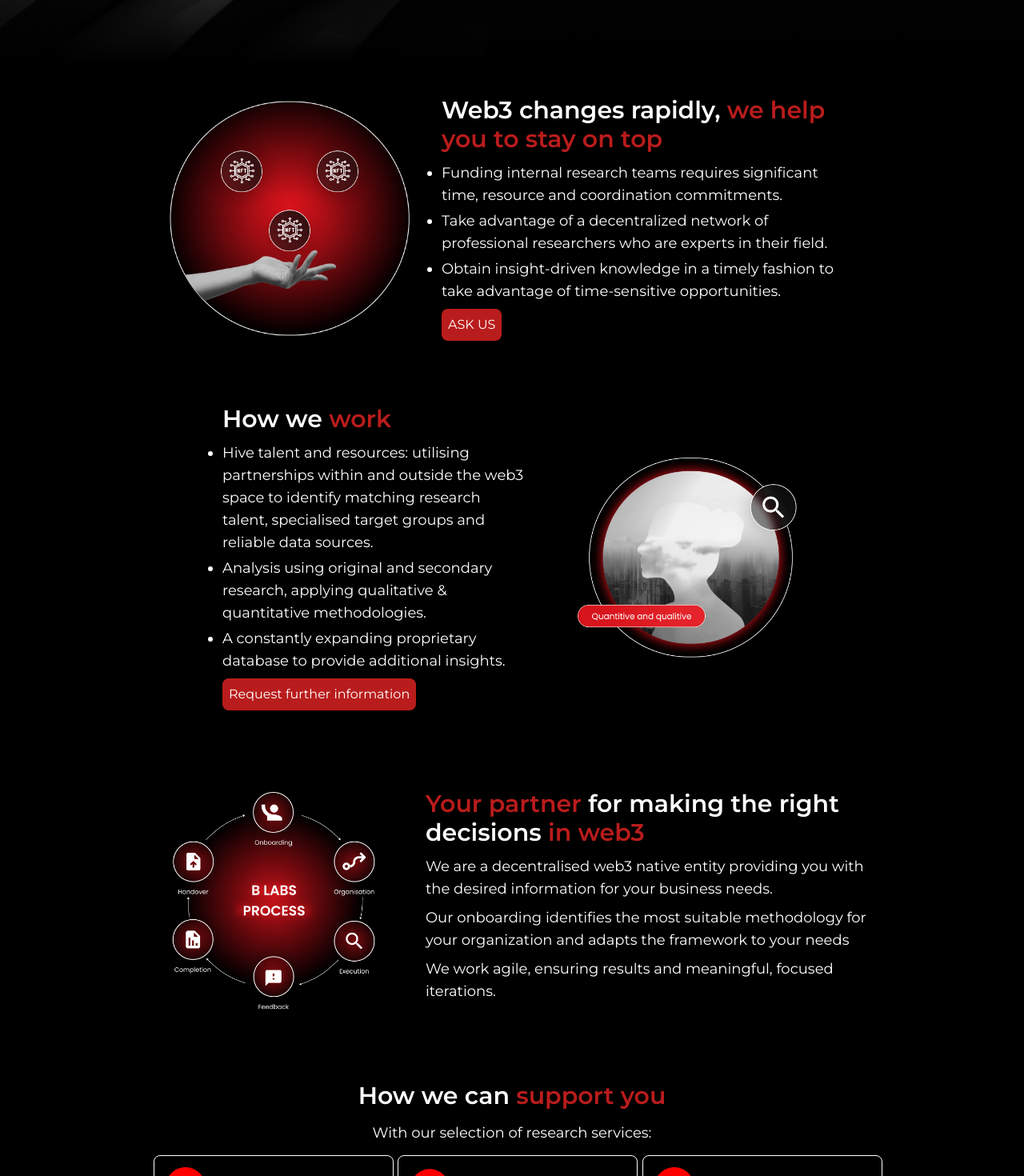
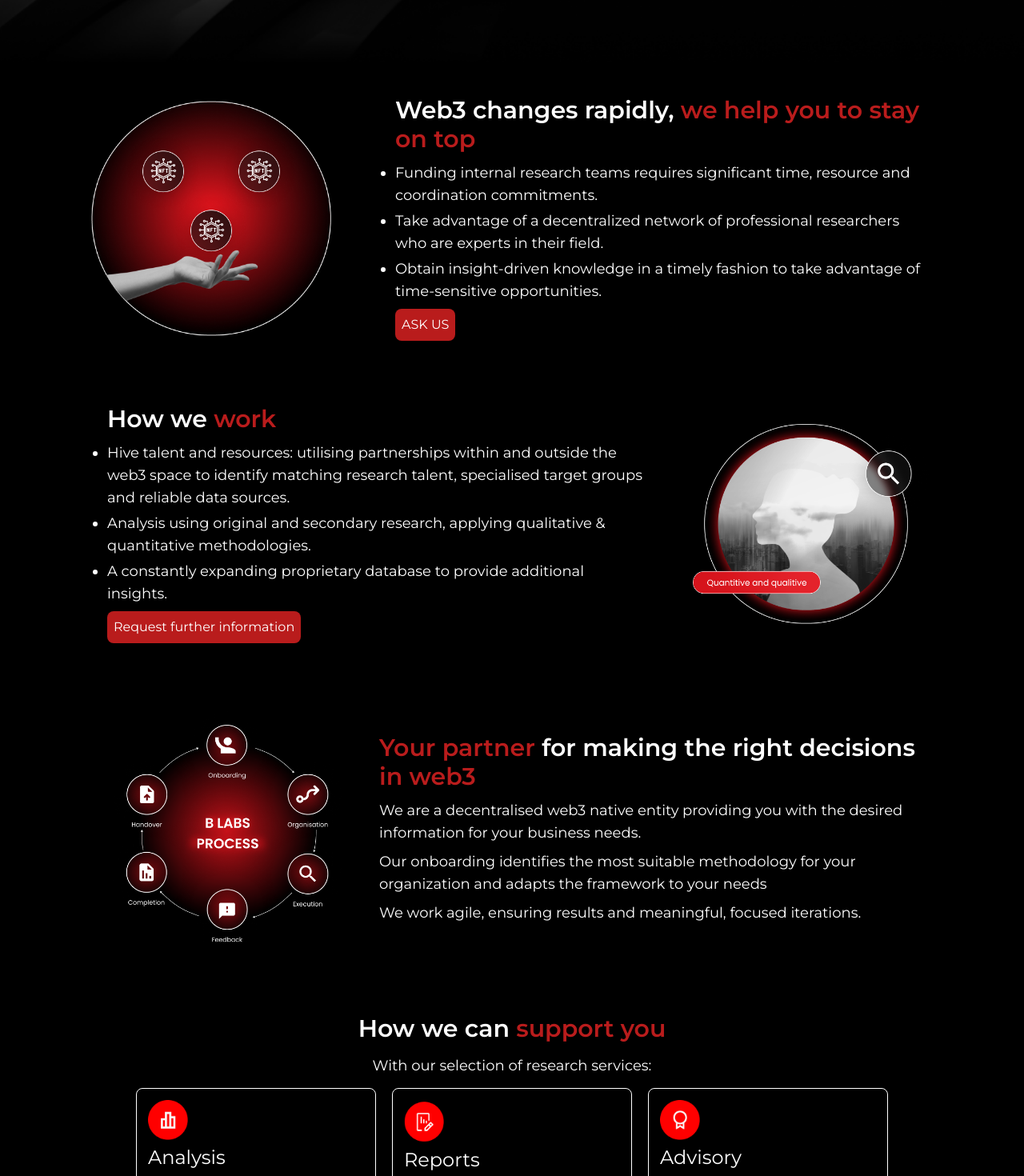
Before and after one commit to supreme2580/bankless-report-app, a Next.js app: page / in a window 1280 px wide. Shown: the part 720-2190 px from the top of the page at 80% size. Built offline with nearby package versions, Linux system fonts and the light colour scheme.

Commit message:
suprememods

```diff
--- a/components/Decisions.tsx
+++ b/components/Decisions.tsx
@@ -3,9 +3,9 @@ import Image from "next/image";
 export default function Decisions() {
     return(
         <div className="bg-black w-full px-3.5 py-5 lg:p-10 flex justify-center items-center">
-            <div className="max-w-4xl flex flex-col md:flex-row items-center space-y-4 md:space-y-0 md:space-x-10">
+            <div className="max-w-6xl flex flex-col md:flex-row items-center space-y-4 md:space-y-0 md:space-x-10">
                 <Image src={"/right-decision.png"} width={300} height={300} alt={"image"} />
-                <div className="space-y-2.5 px-1 sm:px-5 md:px-0">
+                <div className="space-y-2.5 px-1 sm:px-5 md:px-0 md:max-w-2xl">
                     <h3 className="h3 text-white font-semibold text-center md:text-start">
                         <span className="text-red-700">Your partner</span> for making the right decisions <span className="text-red-700">in web3</span>
                     </h3>
--- a/components/How.tsx
+++ b/components/How.tsx
@@ -3,12 +3,12 @@ import Image from "next/image";
 export default function How() {
     return(
         <div className="bg-black w-full px-3.5 py-5 lg:p-10 flex justify-center items-center">
-            <div className="max-w-4xl flex flex-col-reverse md:flex-row items-center justify-center space-y-4 md:space-y-0 md:space-x-10">
+            <div className="max-w-6xl flex flex-col-reverse md:flex-row items-center justify-center space-y-4 md:space-y-0 md:space-x-10">
                 <div className="space-y-2.5 px-3.5 sm:px-5 md:px-5">
                     <h3 className="h3 text-white font-semibold text-start">
                         How we <span className="text-red-700">work</span>
                     </h3>
-                    <div className="text-white space-y-2 md:max-w-sm">
+                    <div className="text-white space-y-2 md:max-w-2xl">
                         <ol className="list-disc space-y-1">
                             <li className="p">Hive talent and resources: utilising partnerships within and outside the web3 space to identify matching research talent, specialised target groups and reliable data sources.</li>
                             <li className="p">Analysis using original and secondary research, applying qualitative & quantitative methodologies.</li>
--- a/components/Rapidly.tsx
+++ b/components/Rapidly.tsx
@@ -3,14 +3,14 @@ import Image from "next/image";
 export default function Rapidly() {
     return(
         <div className="bg-black w-full px-3.5 py-5 lg:p-10 flex justify-center items-center">
-            <div className="flex flex-col items-center max-w-4xl space-y-4 md:flex-row md:space-y-0 md:space-x-10 md:px-5">
+            <div className="flex flex-col items-center max-w-6xl space-y-4 md:flex-row md:space-y-0 md:space-x-20 md:px-5">
                 <div className="relative min-w-[300px]">
                     <Image src={"/hand.png"} width={300} height={300} alt={"image"} />
                     <Image src={"/balls.png"} width={100} height={100} alt={"image"} className="absolute top-10 left-10" />
                     <Image src={"/balls.png"} width={100} height={100} alt={"image"} className="absolute top-10 right-10" />
                     <Image src={"/balls.png"} width={100} height={100} alt={"image"} className="absolute bottom-20 left-[104px] sm:left-[100px]" />
                 </div>
-                <div className="space-y-2.5 px-3.5 sm:px-5 md:px-0">
+                <div className="space-y-2.5 px-3.5 sm:px-5 md:px-0 md:max-w-2xl">
                     <h3 className="font-semibold text-white h3 text-start">
                         Web3 changes rapidly, <span className="text-red-700">we help you to stay on top</span>
                     </h3>
--- a/components/Support.tsx
+++ b/components/Support.tsx
@@ -7,7 +7,7 @@ export default function Support() {
             <p className="p text-white max-w-xl text-center">
                 With our selection of research services:
             </p>
-            <div className="max-w-4xl grid sm:grid-cols-2 lg:grid-cols-3 gap-3 lg:gap-5">
+            <div className="max-w-6xl grid sm:grid-cols-2 lg:grid-cols-3 gap-3 lg:gap-5">
                 <div className="w-[300px] h-auto border border-white rounded-lg p-3.5 space-y-1.5 flex flex-col">
                     <Image src={"/charts.png"} width={50} height={50} alt="icon" />
                     <h4 className="h4 text-white">Analysis</h4>
```
